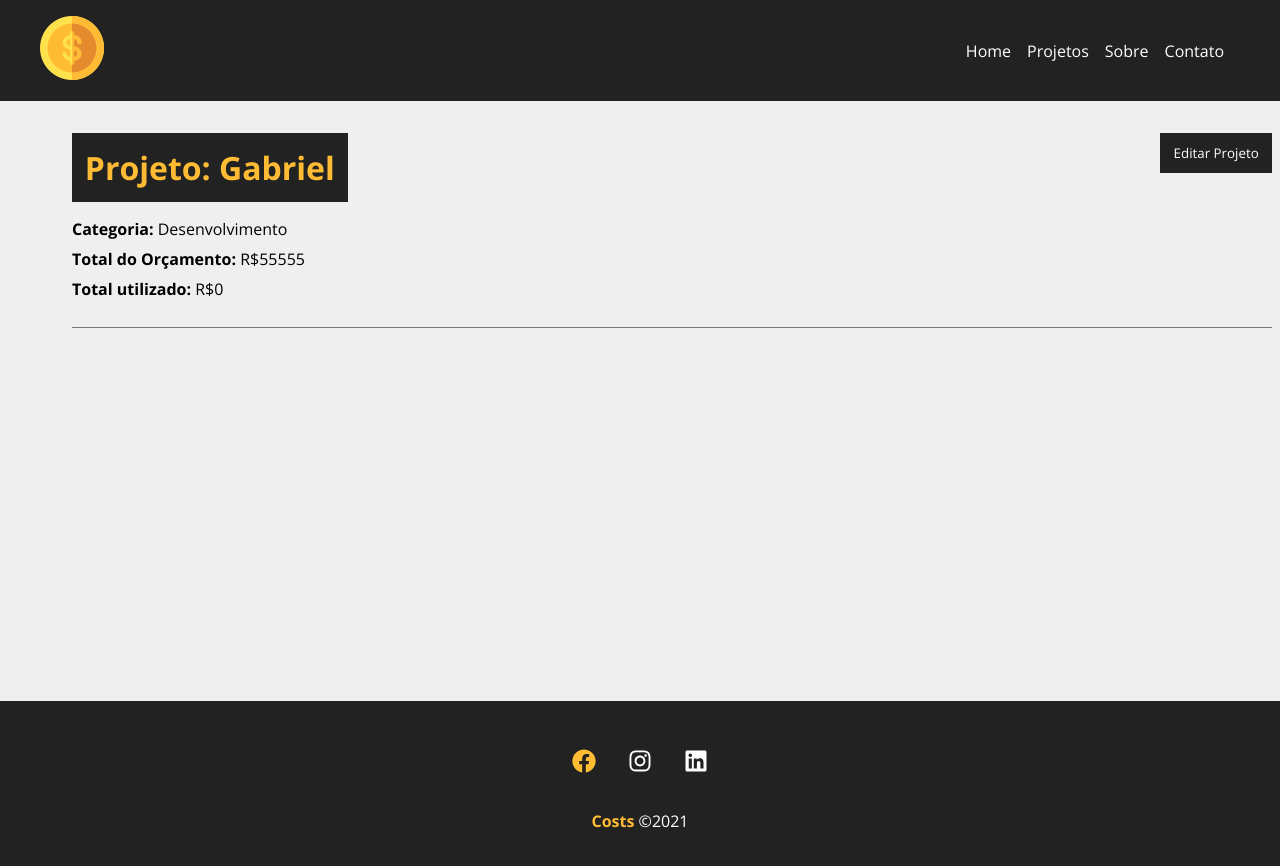
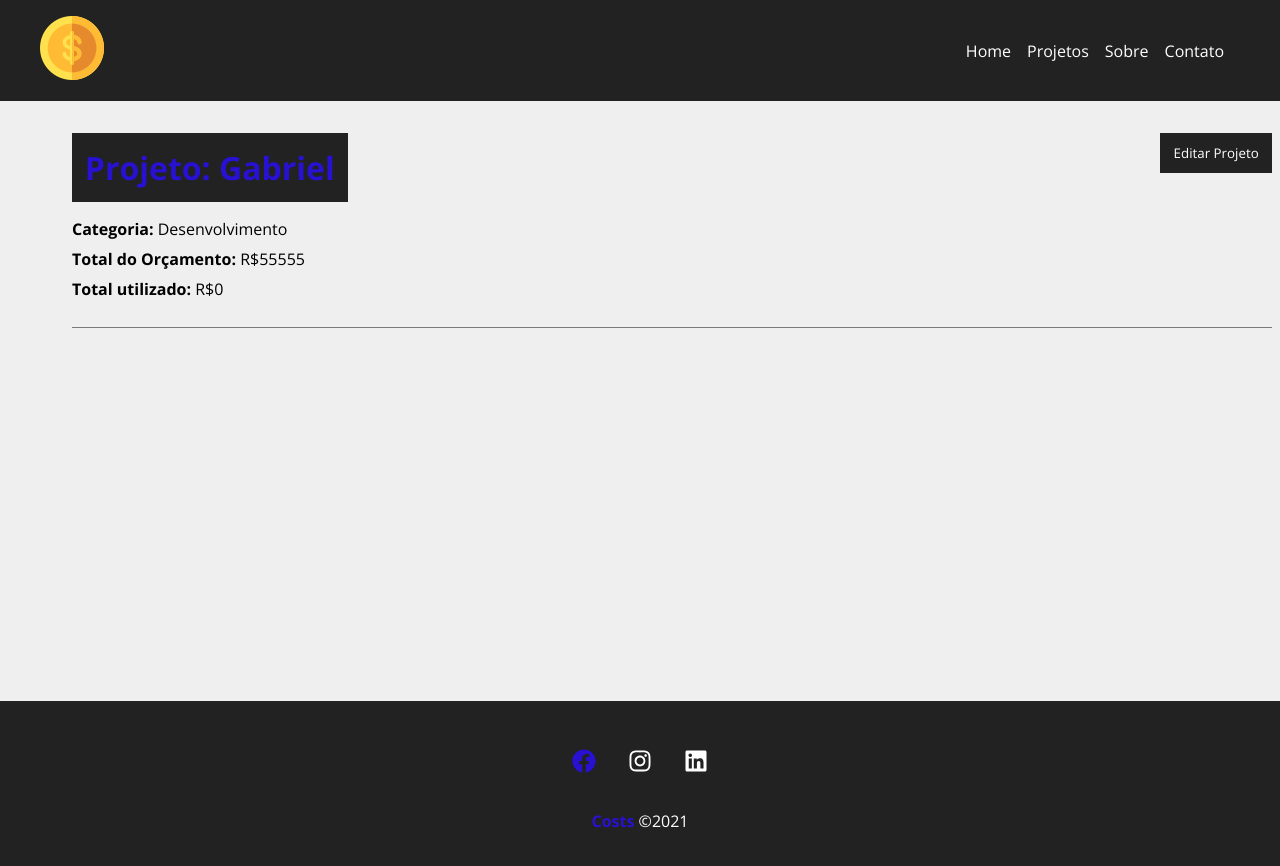
Before and after one commit to ArtroxGabriel/costs, a React (Create React App) app: page /project/1 in a window 1280 px wide. In both pictures the pointer is over the item 584 px from the left and 763 px from the top of the page. Shown: the top 866 px of the page. Built offline with nearby package versions, Linux system fonts and the light colour scheme; data requests are answered from the project's data file.

Commit message:
changing colors

```diff
--- a/src/components/form/SubmitButton.module.css
+++ b/src/components/form/SubmitButton.module.css
@@ -8,5 +8,5 @@
 }
 
 .btn:hover{
-    color: #ffbb33
+    color: #2811d1
 }
--- a/src/components/layout/Footer.module.css
+++ b/src/components/layout/Footer.module.css
@@ -15,7 +15,7 @@
     margin: 0 1em;
 }
 .social_list li:hover{
-    color: #ffbb33;
+    color: #2811d1;
 }
 
 .social_list svg{
@@ -28,5 +28,5 @@
 }
 .copy_right span{
     font-weight: bold;
-    color: #ffbb33;
+    color: #2811d1;
 }
--- a/src/components/layout/LinkButton.module.css
+++ b/src/components/layout/LinkButton.module.css
@@ -6,5 +6,5 @@
 }
 
 .btn:hover {
-    color: #ffbb33;
+    color: #2811d1;
 }
--- a/src/components/layout/Navbar.module.css
+++ b/src/components/layout/Navbar.module.css
@@ -19,5 +19,5 @@
     text-decoration: none;
 }
 .item a:hover{
-    color: #FFBB33;
+    color: #2811d1;
 }
--- a/src/components/pages/Home.module.css
+++ b/src/components/pages/Home.module.css
@@ -13,7 +13,7 @@
 }
 
 .home_container h1 span{
-    color: #ffbb33;
+    color: #3723d0;
     padding: 0 .2em;
     background-color: #222;
 }
--- a/src/components/pages/Project.module.css
+++ b/src/components/pages/Project.module.css
@@ -11,7 +11,7 @@
 
 .project_details h1 {
     background-color: #222;
-    color: #ffbb33;
+    color: #2811d1;
     padding: .4em;
 }
 
@@ -41,7 +41,7 @@
 }
 
 .btn:hover{
-    color:  #ffbb33;
+    color:  #2811d1;
 }
 
 .project_info {
--- a/src/components/project/ProjectCard.module.css
+++ b/src/components/project/ProjectCard.module.css
@@ -8,7 +8,7 @@
 
 .project_card h4{
     background-color: #222;
-    color: #ffbb33;
+    color: #2811d1;
     padding: 0.4em;
     margin-bottom: 1.3em;
     font-size: 1.3em;
@@ -86,5 +86,5 @@
 .project_card_action a:hover,
 .project_card_action button:hover{
     background-color: #222;
-    color: #ffbb33
+    color: #2811d1
 }
```
